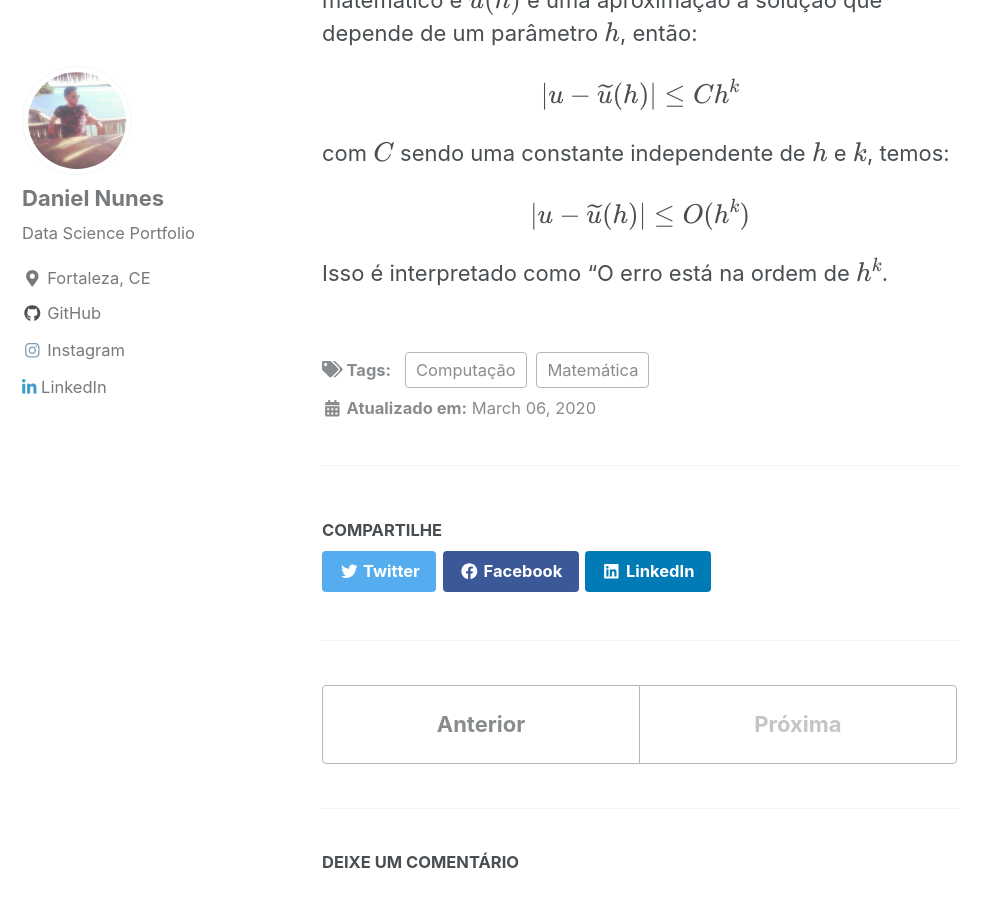
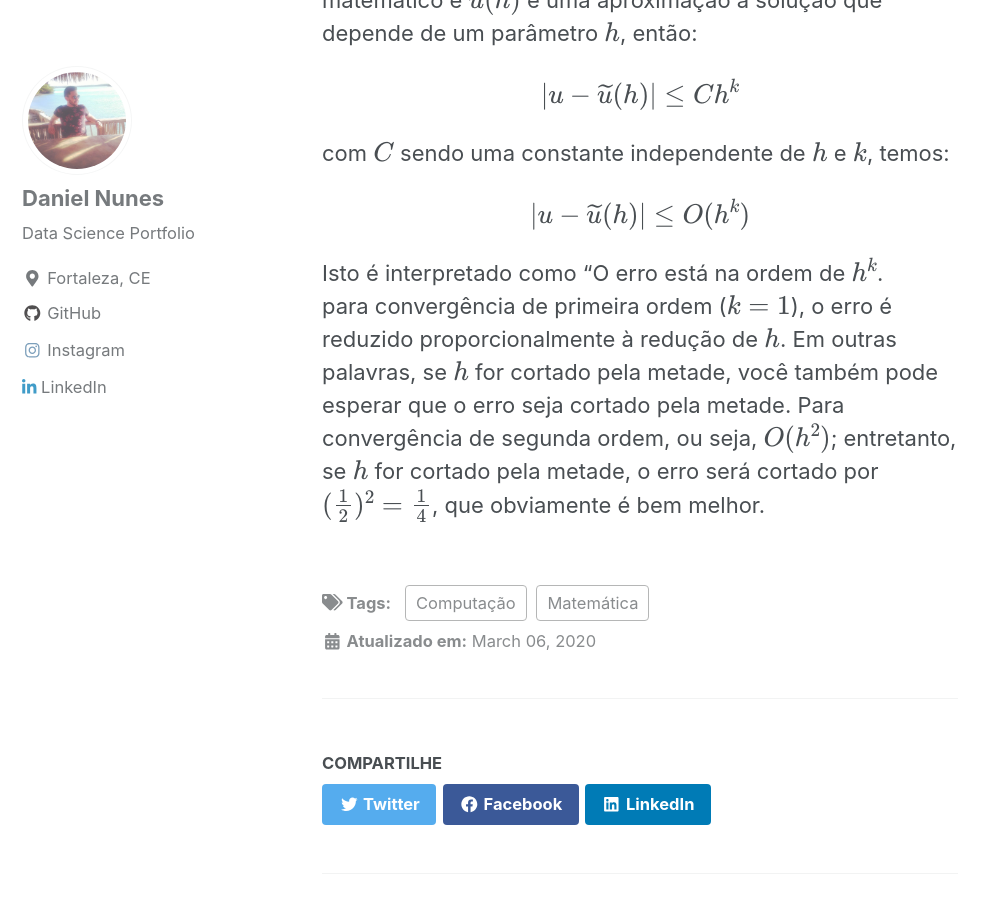
Before and after one commit to danielmnunes/danielmnunes.github.io, a Jekyll site: the page built from _posts/2020-03-06-derivada-numerica-parte1.md, in a window 1280 px wide and 900 px high, scrolled down 2943 px. Shown: the whole window, without its empty margins (0-999 px from the left). Built offline with Jekyll 4.4.1, drawn with Linux system fonts in a browser that asks for light colours; cached includes are drawn as plain includes; nearby versions of some CDN libraries; formulas are drawn with MathJax 3; comment, search, counter and statistics services are not loaded.

Commit message:
post mn pt 1 7

```diff
--- a/_posts/2020-03-06-derivada-numerica-parte1.md
+++ b/_posts/2020-03-06-derivada-numerica-parte1.md
@@ -65,4 +65,5 @@ $$
 
 $$
 
-Isso é interpretado como "O erro está na ordem de $$h^{k}$$.
+Isto é interpretado como "O erro está na ordem de $$h^{k}$$.
+para convergência de primeira ordem ($$k = 1$$), o erro é reduzido proporcionalmente à redução de $$h$$. Em outras palavras, se $$h$$ for cortado pela metade, você também pode esperar que o erro seja cortado pela metade. Para convergência de segunda ordem, ou seja, $$O(h^{2})$$; entretanto, se $$h$$ for cortado pela metade, o erro será cortado por $$ (\frac{1}{2})^{2} = \frac{1}{4} $$, que obviamente é bem melhor.
```
